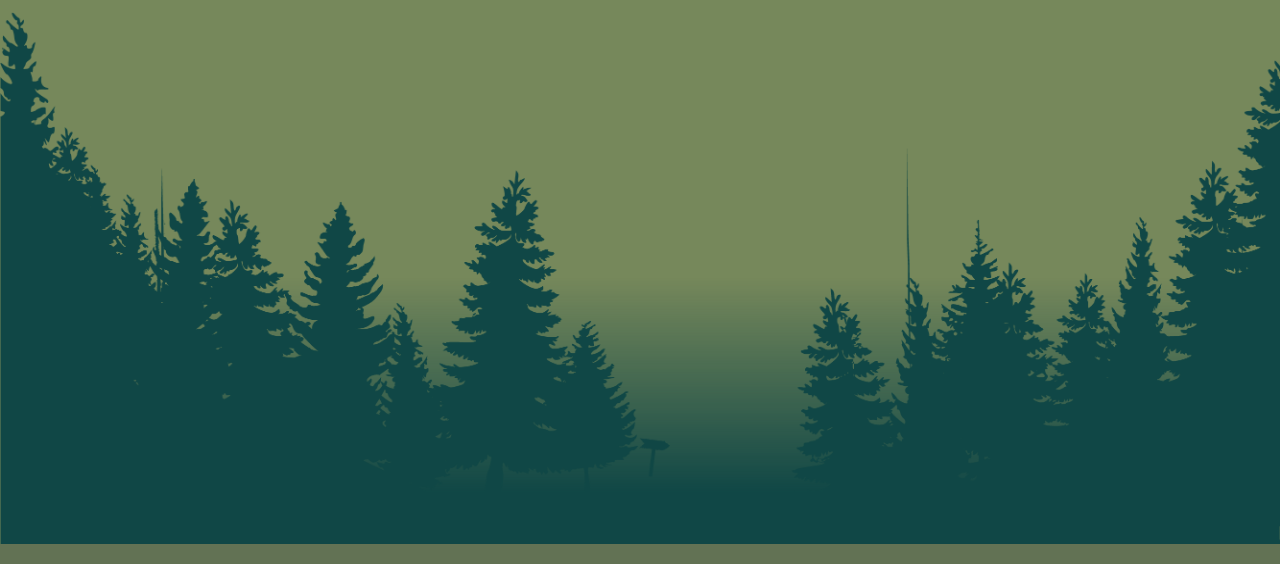
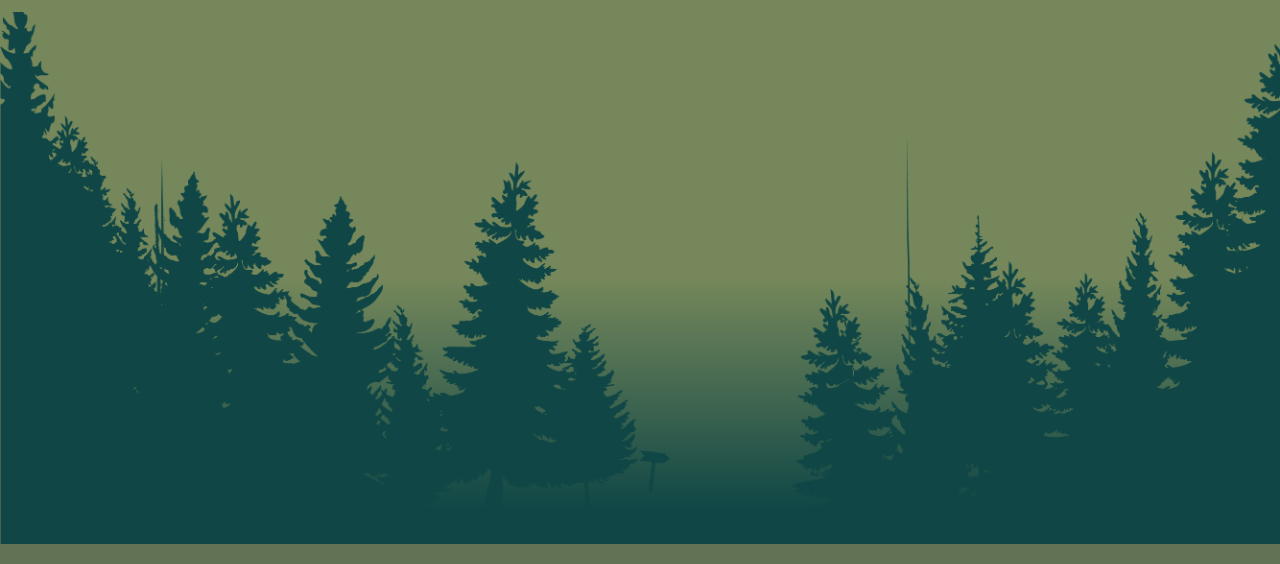
Before and after one commit to Eiimantas/Portfolio, a plain HTML site: page index.html in a window 1280 px wide. Shown: the part 236-800 px from the top of the page. Drawn offline with Linux system fonts and the light colour scheme.

Commit message:
Update main.css

```diff
--- a/main.css
+++ b/main.css
@@ -53,9 +53,8 @@ body {
 .forest {
     text-align: center;
     width: 100%;
-    max-height: 532px;
-    min-height: 532px;
-    display: block;
+    height: 532px;
+    object-fit: cover;
 }
 
 .transition-container {
```
